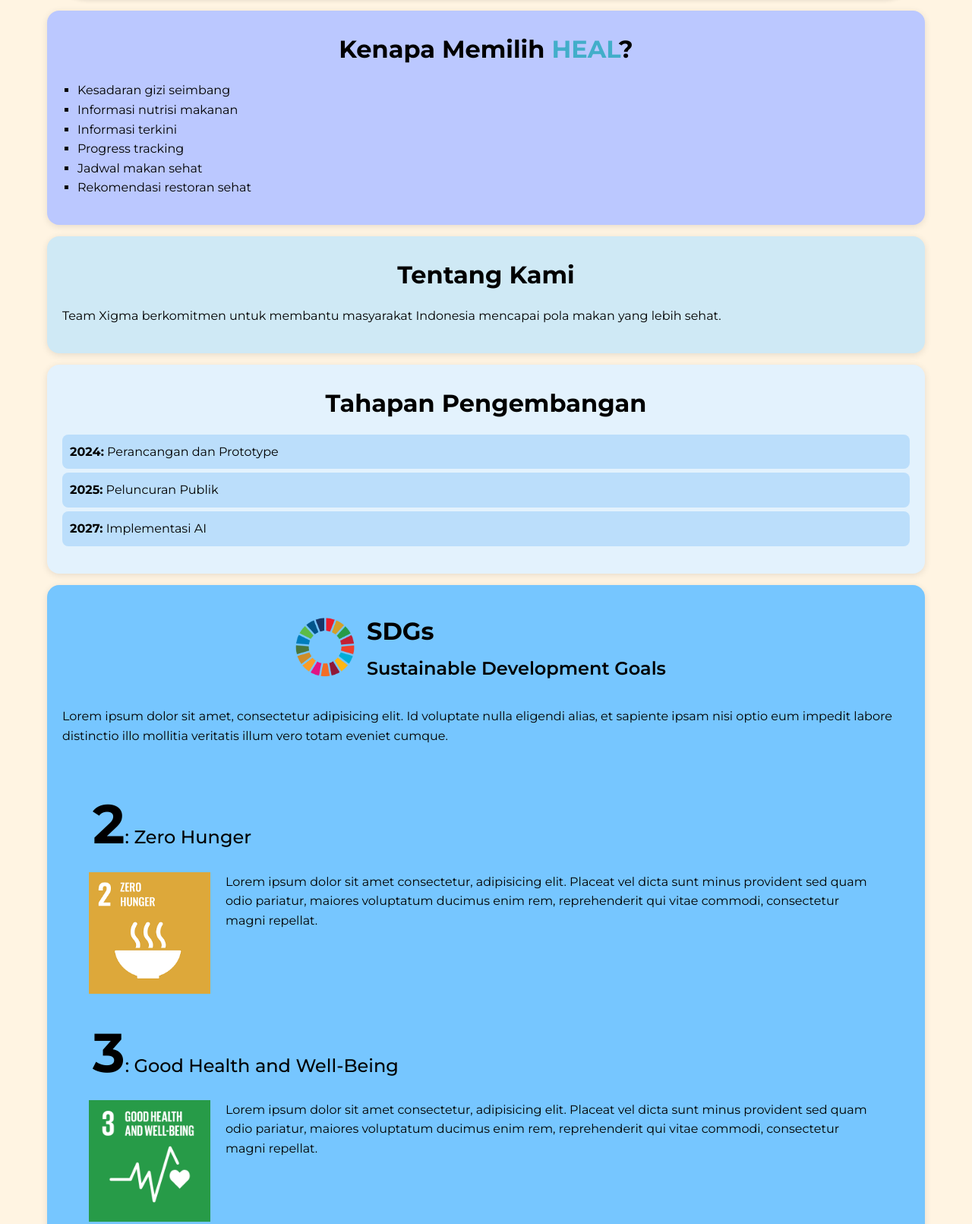
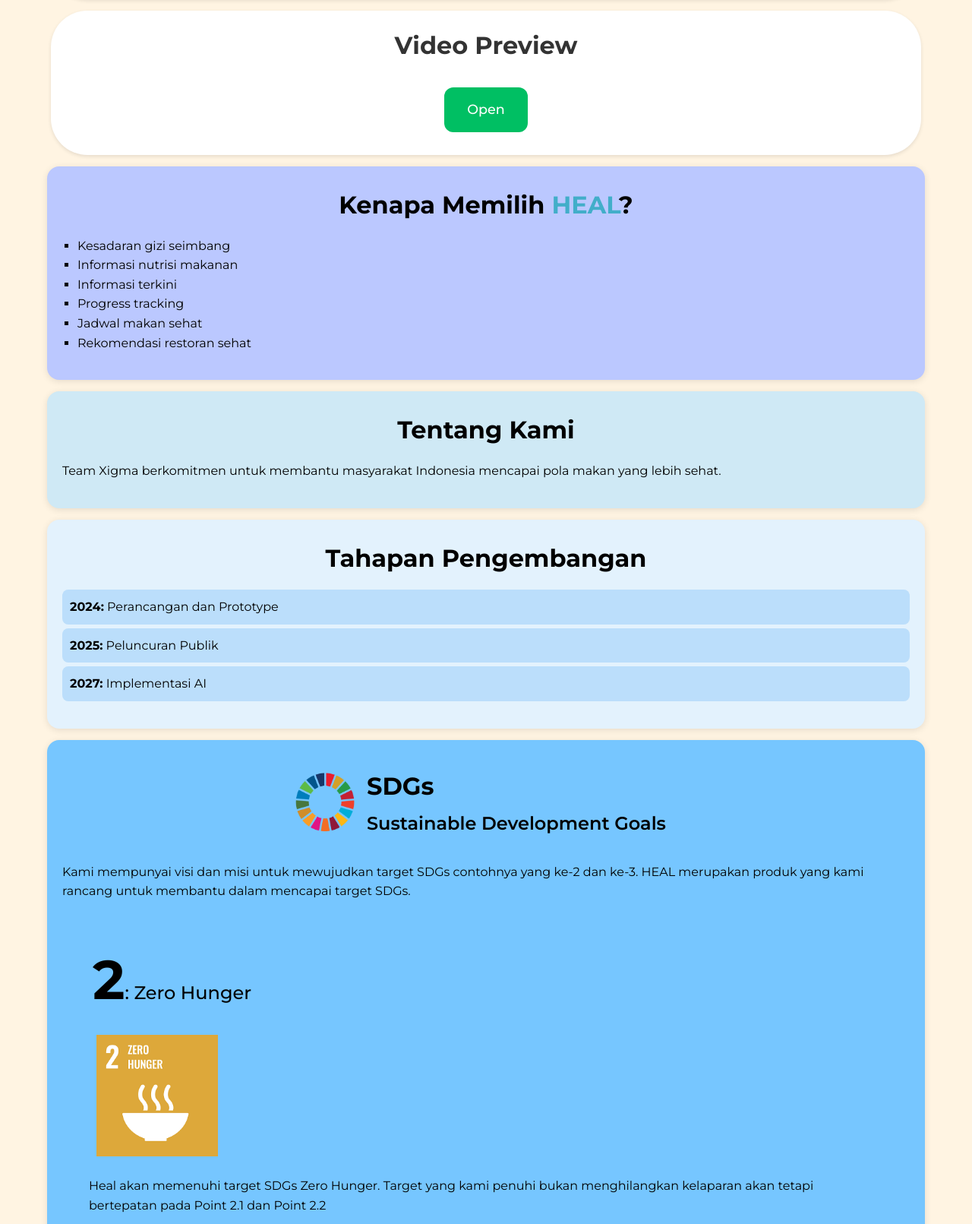
Before and after one commit to FelixSanders/heal, a plain HTML site: page index.html in a window 1280 px wide. Shown: the part 1251-2862 px from the top of the page at 76% size. Drawn offline with Linux system fonts and the light colour scheme.

Commit message:
sdgs tweaks and vid prev

```diff
--- a/index.html
+++ b/index.html
@@ -81,6 +81,11 @@
             </div>
         </section>
 
+        <section id="video-preview">
+            <h2>Video Preview</h2>
+            <a href="https://drive.google.com/file/d/1-1c14tGs1-QBzBFtGE4ArPG1K_rEBqq4/view?usp=drivesdk" target="_blank" class="button">Open</a>
+        </section>
+
         <section id="kenapa-memilih">
             <h2>Kenapa Memilih <span style="color: #42aec9;">HEAL</span>?</h2>
             <ul>
@@ -116,8 +121,8 @@
                 </div>
             </div>
 
-            <p>Lorem ipsum dolor sit amet, consectetur adipisicing elit. Id voluptate nulla eligendi alias, et sapiente
-                ipsam nisi optio eum impedit labore distinctio illo mollitia veritatis illum vero totam eveniet cumque.
+            <p>Kami mempunyai visi dan misi untuk mewujudkan target SDGs contohnya yang ke-2 dan ke-3. HEAL merupakan
+                produk yang kami rancang untuk membantu dalam mencapai target SDGs.
             </p>
 
             <ul>
@@ -125,18 +130,16 @@
                     <h4><span style="font-size: 3em;"><strong>2</strong></span>: Zero Hunger</h4>
                     <div id="sdgs-element">
                         <img src="images/ZeroHunger.png">
-                        <p>Lorem ipsum dolor sit amet consectetur, adipisicing elit. Placeat vel dicta sunt minus
-                            provident sed quam odio pariatur, maiores voluptatum ducimus enim rem, reprehenderit qui
-                            vitae commodi, consectetur magni repellat.</p>
+                        <p>Heal akan memenuhi target SDGs Zero Hunger. Target yang kami penuhi bukan menghilangkan
+                            kelaparan akan tetapi bertepatan pada Point 2.1 dan Point 2.2</p>
                     </div>
                 </li>
                 <li>
                     <h4><span style="font-size: 3em;"><strong>3</strong></span>: Good Health and Well-Being</h4>
                     <div id="sdgs-element">
                         <img src="images/GoodHealth.png">
-                        <p>Lorem ipsum dolor sit amet consectetur, adipisicing elit. Placeat vel dicta sunt minus
-                            provident sed quam odio pariatur, maiores voluptatum ducimus enim rem, reprehenderit qui
-                            vitae commodi, consectetur magni repellat.</p>
+                        <p>HEAL akan memenuhi target SDGs Good Health and Well-Being, karena fitur-fitur yang dimiliki
+                            HEAL dapat membuat masyarakat untuk hidup dengan lebih sehat dan sejahtera.</p>
                     </div>
                 </li>
             </ul>
--- a/styles.css
+++ b/styles.css
@@ -163,6 +163,48 @@ h2 {
     outline: none;
 }
 
+#video-preview {
+    background: white;
+    color: #000000;
+    margin: 15px auto;
+    padding: 15px;
+    border-radius: 3em;
+    box-shadow: 0 2px 5px rgba(0, 0, 0, 0.1);
+    max-width: 90%;
+    align-items: center;
+    text-align: center;
+    justify-content: center;
+    display: flex;
+    flex-direction: column;
+}
+
+#video-preview h2 {
+    font-size: 2em;
+    font-weight: 700;
+    margin-bottom: 1em;
+    text-align: center;
+    margin: 5px;
+    margin-bottom: 15px;
+}
+
+.button {
+    font-weight: 500;
+    display: inline-block;
+    background-color: #00bf63;
+    font-size: 1.1em;
+    color: #fff;
+    padding: 15px 30px;
+    text-align: center;
+    margin: 15px 20px;
+    border: none;
+    text-decoration: none;
+    border-radius: 12px;
+    transition: background-color 0.3s ease;
+}
+
+.button:hover {
+    background-color: #006d38;
+}
 
 #home {
     margin-top: 100px;
@@ -304,16 +346,14 @@ h2 {
 
 #sdgs-element {
     display: flex;
+
+    flex-wrap: wrap;
 }
 
 #sdgs-element img {
     height: 10em;
     width: 10em;
-}
-
-#sdgs-element p {
-    margin: 20px;
-    margin-top: 0;
+    margin: 10px;
 }
 
 #kontak {
@@ -329,6 +369,7 @@ h2 {
     font-size: 2em;
     color: #000000;
     text-align: center;
+    margin: 5px;
 }
 
 #kontak p {
```
